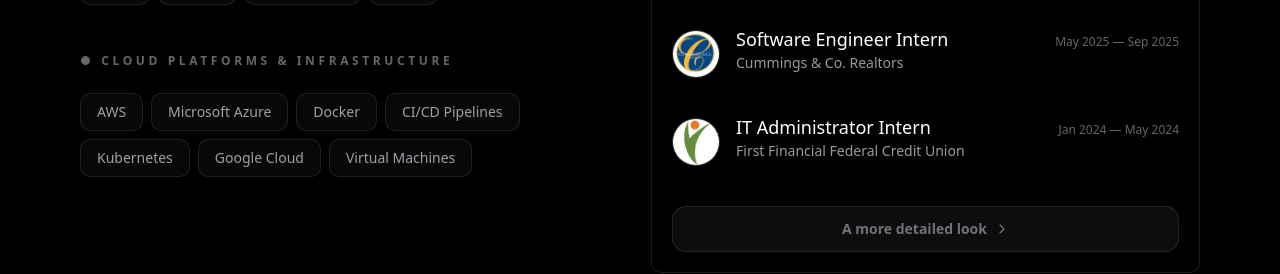
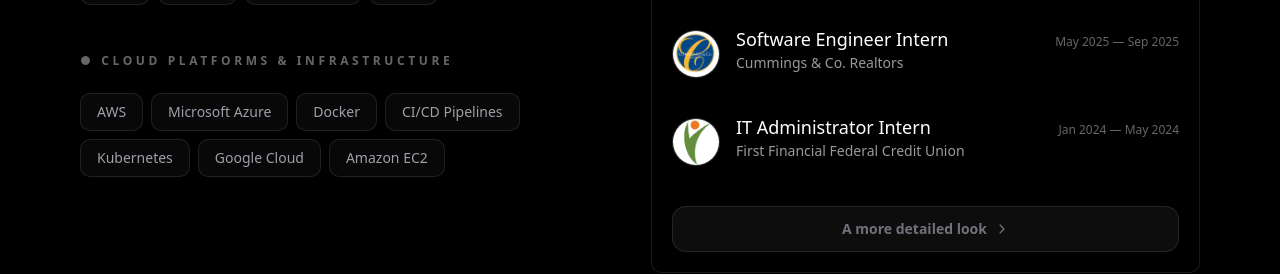
Before and after one commit to BekzodDjumanov/Portfolio, a Next.js app: page / in a window 1280 px wide. Shown: the part 1320-1594 px from the top of the page. Built offline with nearby package versions, Linux system fonts and the light colour scheme; a web font is replaced by a local one.

Commit message:
new skills

```diff
--- a/app/page.tsx
+++ b/app/page.tsx
@@ -598,7 +598,7 @@
                     "CI/CD Pipelines",
                     "Kubernetes",
                     "Google Cloud",
-                    "Virtual Machines",
+                    "Amazon EC2",
                   ].map((skill) => (
                     <div
                       key={skill}
```
